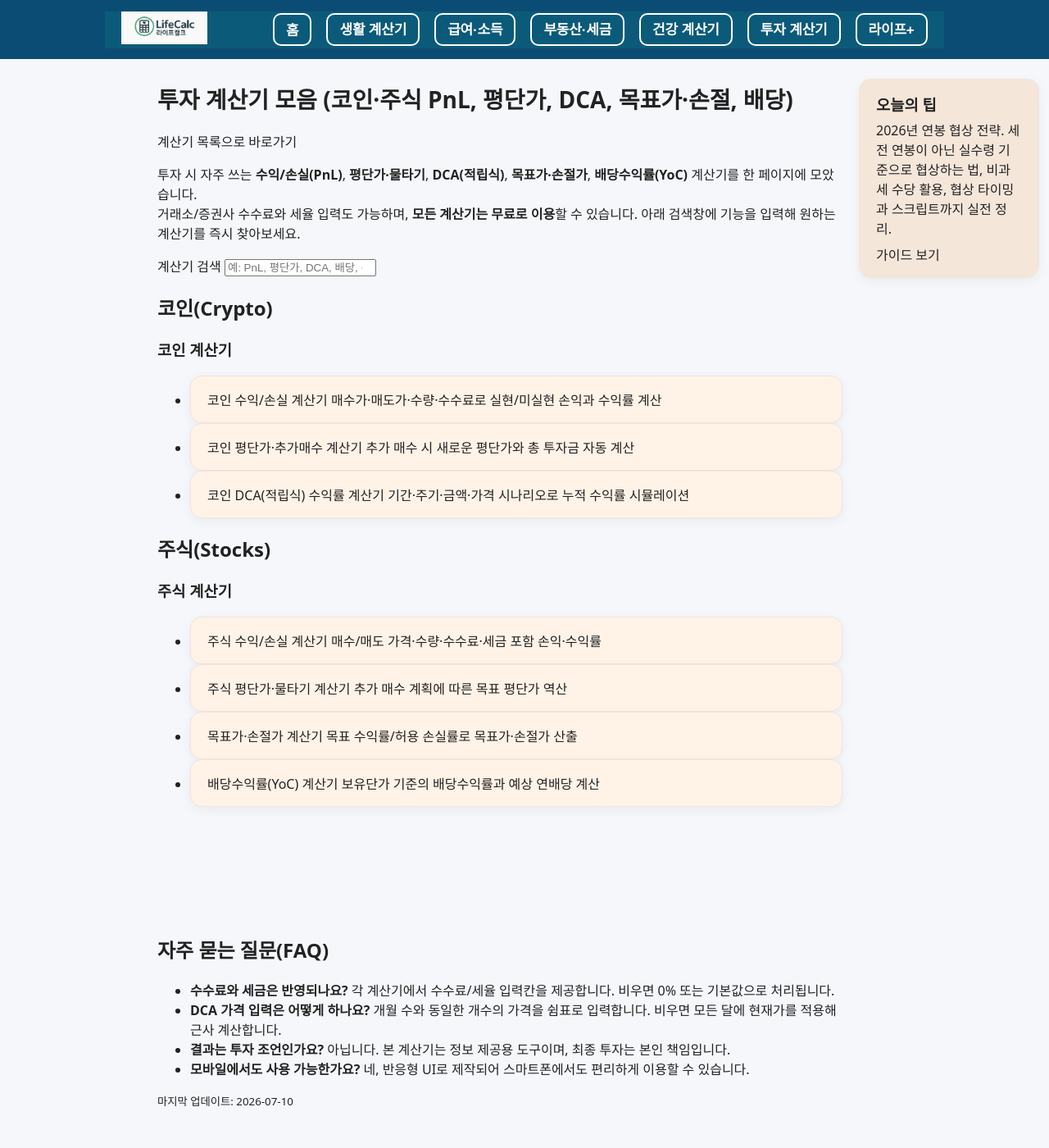
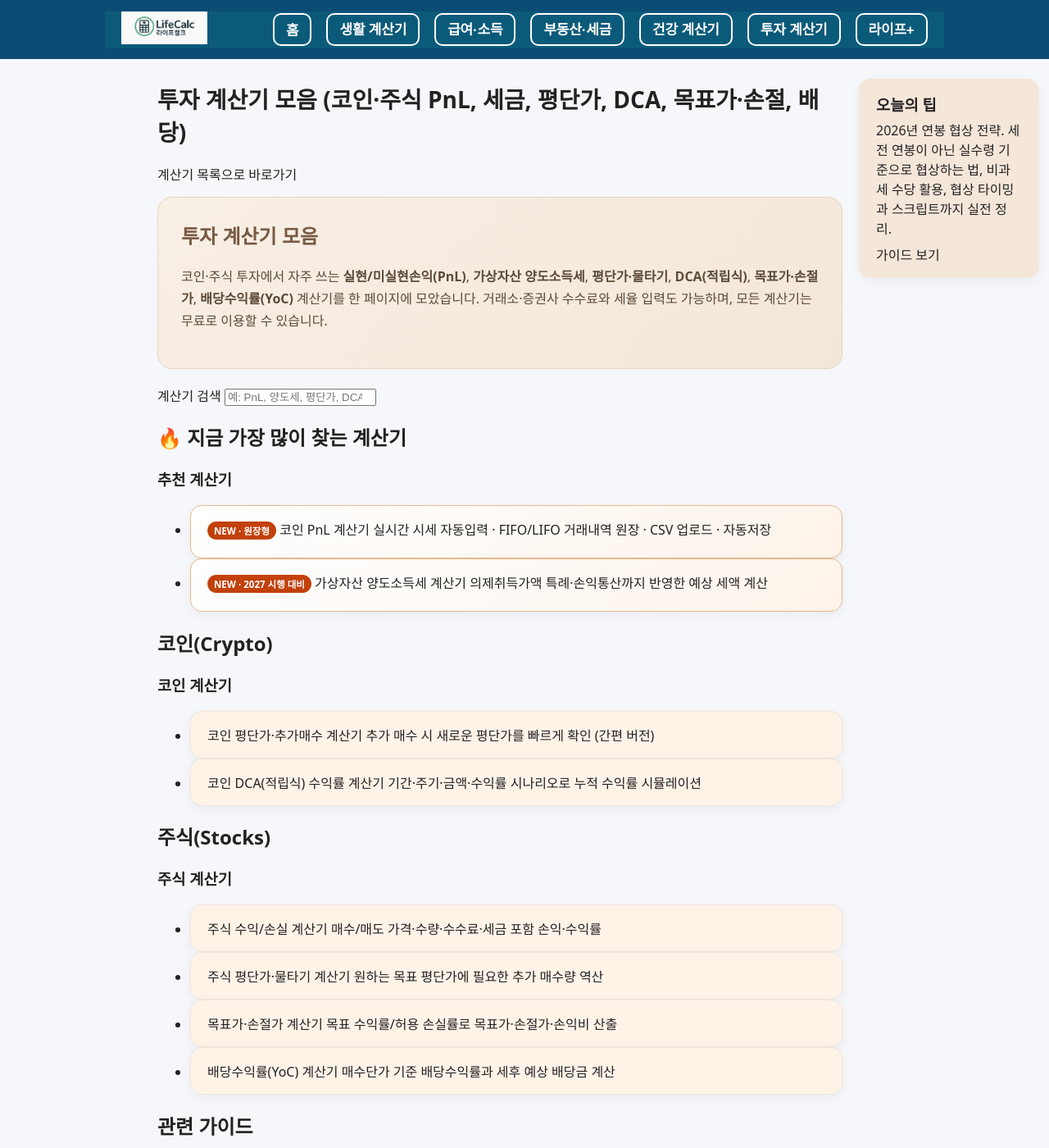
Before and after one commit to khai-lang/LifeCalc, a Jekyll site: the page built from invest/index.md, in a window 1280 px wide and 1400 px high. Shown: the whole window at 82% size. Built offline with Jekyll 4.4.1, drawn with Linux system fonts in a browser that asks for light colours; some of the changed text lies outside the part shown.

Commit message:
Update index.md

```diff
--- a/invest/index.md
+++ b/invest/index.md
@@ -1,41 +1,63 @@
 ---
-layout: default
-title: 투자 계산기 모음 (코인·주식 PnL, 평단가, DCA, 목표가·손절, 배당)
-description: 코인·주식 수익/손실(PnL), 평단가/추가매수, DCA(적립식) 수익률, 목표가·손절가, 배당수익률(YoC) 계산기를 한 곳에서 제공합니다.
-permalink: /invest/
+layout: "default"
+title: "투자 계산기 모음 (코인·주식 PnL, 세금, 평단가, DCA, 목표가·손절, 배당)"
+description: "코인·주식 실현손익(PnL), 가상자산 양도소득세, 평단가/추가매수, DCA(적립식) 수익률, 목표가·손절가, 배당수익률(YoC) 계산기를 한 곳에서 제공합니다."
+permalink: "/invest/"
 ---
 
 <a class="skip-link" href="#calc-list">계산기 목록으로 바로가기</a>
 
-
-투자 시 자주 쓰는 **수익/손실(PnL)**, **평단가·물타기**, **DCA(적립식)**, **목표가·손절가**, **배당수익률(YoC)** 계산기를 한 페이지에 모았습니다.
-거래소/증권사 수수료와 세율 입력도 가능하며, **모든 계산기는 무료로 이용**할 수 있습니다. 아래 검색창에 기능을 입력해 원하는 계산기를 즉시 찾아보세요.
+<section class="iv-hero">
+  <h1>투자 계산기 모음</h1>
+  <p class="iv-hero-desc">
+    코인·주식 투자에서 자주 쓰는 <strong>실현/미실현손익(PnL)</strong>, <strong>가상자산 양도소득세</strong>,
+    <strong>평단가·물타기</strong>, <strong>DCA(적립식)</strong>, <strong>목표가·손절가</strong>,
+    <strong>배당수익률(YoC)</strong> 계산기를 한 페이지에 모았습니다. 거래소·증권사 수수료와 세율 입력도
+    가능하며, 모든 계산기는 무료로 이용할 수 있습니다.
+  </p>
+</section>
 
 <div class="calc-search">
   <label for="calc-filter" class="sr-only">계산기 검색</label>
-  <input id="calc-filter" type="search" placeholder="예: PnL, 평단가, DCA, 배당, 손절가…" autocomplete="off">
+  <input id="calc-filter" type="search" placeholder="예: PnL, 양도세, 평단가, DCA, 배당, 손절가…" autocomplete="off">
 </div>
+
+## 🔥 지금 가장 많이 찾는 계산기
+
+<section aria-labelledby="featured-title">
+  <h3 id="featured-title" class="sr-only">추천 계산기</h3>
+  <ul id="calc-list" class="card-grid">
+    <li class="card card-featured" data-keywords="코인 pnl 수익 손실 손익 fifo lifo 실시간 원장">
+      <a class="card-link" href="/invest/crypto/pnl/">
+        <span class="card-badge">NEW · 원장형</span>
+        <span class="card-title">코인 PnL 계산기</span>
+        <span class="card-desc">실시간 시세 자동입력 · FIFO/LIFO 거래내역 원장 · CSV 업로드 · 자동저장</span>
+      </a>
+    </li>
+    <li class="card card-featured" data-keywords="가상자산 코인 양도소득세 2027 세금 의제취득가액">
+      <a class="card-link" href="/invest/crypto/capital-gains-tax/">
+        <span class="card-badge">NEW · 2027 시행 대비</span>
+        <span class="card-title">가상자산 양도소득세 계산기</span>
+        <span class="card-desc">의제취득가액 특례·손익통산까지 반영한 예상 세액 계산</span>
+      </a>
+    </li>
+  </ul>
+</section>
 
 ## 코인(Crypto)
 <section aria-labelledby="crypto-title">
   <h3 id="crypto-title" class="sr-only">코인 계산기</h3>
-  <ul id="calc-list" class="card-grid">
-    <li class="card" data-keywords="코인 pnl 수익 손실 손익">
-      <a class="card-link" href="/invest/crypto/pnl/">
-        <span class="card-title">코인 수익/손실 계산기</span>
-        <span class="card-desc">매수가·매도가·수량·수수료로 실현/미실현 손익과 수익률 계산</span>
-      </a>
-    </li>
+  <ul class="card-grid">
     <li class="card" data-keywords="코인 평단가 추가매수 물타기 희석">
       <a class="card-link" href="/invest/crypto/avg-cost/">
         <span class="card-title">코인 평단가·추가매수 계산기</span>
-        <span class="card-desc">추가 매수 시 새로운 평단가와 총 투자금 자동 계산</span>
+        <span class="card-desc">추가 매수 시 새로운 평단가를 빠르게 확인 (간편 버전)</span>
       </a>
     </li>
     <li class="card" data-keywords="코인 dca 적립식 평균매수 수익률">
       <a class="card-link" href="/invest/crypto/dca/">
         <span class="card-title">코인 DCA(적립식) 수익률 계산기</span>
-        <span class="card-desc">기간·주기·금액·가격 시나리오로 누적 수익률 시뮬레이션</span>
+        <span class="card-desc">기간·주기·금액·수익률 시나리오로 누적 수익률 시뮬레이션</span>
       </a>
     </li>
   </ul>
@@ -51,24 +73,32 @@ permalink: /invest/
         <span class="card-desc">매수/매도 가격·수량·수수료·세금 포함 손익·수익률</span>
       </a>
     </li>
-    <li class="card" data-keywords="주식 평단가 물타기 추가매수">
+    <li class="card" data-keywords="주식 평단가 물타기 추가매수 목표 역산">
       <a class="card-link" href="/invest/stocks/avg-cost/">
         <span class="card-title">주식 평단가·물타기 계산기</span>
-        <span class="card-desc">추가 매수 계획에 따른 목표 평단가 역산</span>
+        <span class="card-desc">원하는 목표 평단가에 필요한 추가 매수량 역산</span>
       </a>
     </li>
-    <li class="card" data-keywords="목표가 손절가 리스크 관리 손실 제한">
+    <li class="card" data-keywords="목표가 손절가 리스크 관리 손실 제한 손익비">
       <a class="card-link" href="/invest/stocks/targets/">
         <span class="card-title">목표가·손절가 계산기</span>
-        <span class="card-desc">목표 수익률/허용 손실률로 목표가·손절가 산출</span>
+        <span class="card-desc">목표 수익률/허용 손실률로 목표가·손절가·손익비 산출</span>
       </a>
     </li>
-    <li class="card" data-keywords="배당 수익률 yoc 배당수익률">
+    <li class="card" data-keywords="배당 수익률 yoc 배당수익률 세후배당금">
       <a class="card-link" href="/invest/stocks/dividend-yield/">
         <span class="card-title">배당수익률(YoC) 계산기</span>
-        <span class="card-desc">보유단가 기준의 배당수익률과 예상 연배당 계산</span>
+        <span class="card-desc">매수단가 기준 배당수익률과 세후 예상 배당금 계산</span>
       </a>
     </li>
+  </ul>
+</section>
+
+## 관련 가이드
+<section aria-labelledby="guide-title" class="iv-guide-links">
+  <h3 id="guide-title" class="sr-only">관련 가이드</h3>
+  <ul class="iv-guide-list">
+    <li><a href="/guide/crypto-tax-2027/">2027 가상자산 과세 완벽 정리 — 세율, 기본공제, 의제취득가액까지</a></li>
   </ul>
 </section>
 
@@ -88,21 +118,49 @@ permalink: /invest/
 
 ## 자주 묻는 질문(FAQ)
 - **수수료와 세금은 반영되나요?** 각 계산기에서 수수료/세율 입력칸을 제공합니다. 비우면 0% 또는 기본값으로 처리됩니다.
-- **DCA 가격 입력은 어떻게 하나요?** 개월 수와 동일한 개수의 가격을 쉼표로 입력합니다. 비우면 모든 달에 현재가를 적용해 근사 계산합니다.
+- **가상자산 양도소득세는 언제부터 적용되나요?** 2027년 1월 1일 이후 양도·대여분부터 적용됩니다. 자세한 내용은 [가상자산 양도소득세 계산기](/invest/crypto/capital-gains-tax/)와 [관련 가이드](/guide/crypto-tax-2027/)를 참고하세요.
+- **코인 PnL 계산기는 여러 번 나눠 매수·매도해도 계산되나요?** 네, 거래내역을 원하는 만큼 입력하면 FIFO/LIFO 방식으로 실현손익과 미실현손익을 자동 계산합니다.
 - **결과는 투자 조언인가요?** 아닙니다. 본 계산기는 정보 제공용 도구이며, 최종 투자는 본인 책임입니다.
 - **모바일에서도 사용 가능한가요?** 네, 반응형 UI로 제작되어 스마트폰에서도 편리하게 이용할 수 있습니다.
 
 <small>마지막 업데이트: {{ site.time | date: "%Y-%m-%d" }}</small>
 
+<style>
+  .iv-hero {
+    background: linear-gradient(135deg, #f8efe5, #f3e7d9);
+    border: 1px solid #e3d4c5;
+    border-radius: 18px;
+    padding: 28px;
+    margin-bottom: 20px;
+  }
+  .iv-hero h1 { margin-top: 0; color: #785a43; }
+  .iv-hero-desc { line-height: 1.7; color: #5c4a38; }
+
+  .card-featured {
+    border: 1px solid #e8b98f !important;
+    background: linear-gradient(135deg, #fff, #fdf3ea) !important;
+  }
+  .card-badge {
+    display: inline-block; background: #c2410c; color: #fff; font-size: 0.72rem;
+    font-weight: 700; padding: 3px 8px; border-radius: 999px; margin-bottom: 6px;
+  }
+
+  .iv-guide-list { list-style: none; padding: 0; margin: 0 0 20px; }
+  .iv-guide-list li {
+    background: #faf7f2; border: 1px solid #eaddcd; border-radius: 12px;
+    padding: 14px 18px; margin-bottom: 10px;
+  }
+  .iv-guide-list a { color: #c2410c; text-decoration: none; font-weight: 600; }
+  .iv-guide-list a:hover { text-decoration: underline; }
+</style>
+
 <script>
-  // 광고 CLS 방지: 최소 높이 확보 후 로드
   document.addEventListener('DOMContentLoaded', function(){
     var ad = document.querySelector('.ad-box');
     if (ad) { ad.style.minHeight = '120px'; }
     (window.adsbygoogle = window.adsbygoogle || []).push({});
   });
 
-  // 필터
   const input = document.getElementById('calc-filter');
   const cards = document.querySelectorAll('.card');
   input?.addEventListener('input', (e) => {
@@ -113,7 +171,6 @@ permalink: /invest/
     });
   });
 
-  // 최근 본 계산기(세션 기준)
   const recentKey = 'recentCalculators';
   const recentBox = document.querySelector('.recent-box');
   const recentList = document.querySelector('.recent-list');
@@ -126,7 +183,6 @@ permalink: /invest/
       sessionStorage.setItem(recentKey, JSON.stringify(arr.slice(0,3)));
     });
   });
-  // 표시
   const saved = JSON.parse(sessionStorage.getItem(recentKey) || '[]');
   if (saved.length && recentBox && recentList) {
     recentBox.hidden = false;
@@ -134,7 +190,6 @@ permalink: /invest/
   }
 </script>
 
-<!-- 구조화데이터: Breadcrumb + ItemList + WebApplication(간략) -->
 <script type="application/ld+json">
 {
   "@context":"https://schema.org",
@@ -152,13 +207,14 @@ permalink: /invest/
   "@type":"ItemList",
   "name":"투자 계산기 모음",
   "itemListElement":[
-    {"@type":"ListItem","position":1,"url":"https://calculator.khaistory.com/invest/crypto/pnl/","name":"코인 수익/손실 계산기"},
-    {"@type":"ListItem","position":2,"url":"https://calculator.khaistory.com/invest/crypto/avg-cost/","name":"코인 평단가·추가매수 계산기"},
-    {"@type":"ListItem","position":3,"url":"https://calculator.khaistory.com/invest/crypto/dca/","name":"코인 DCA(적립식) 수익률 계산기"},
-    {"@type":"ListItem","position":4,"url":"https://calculator.khaistory.com/invest/stocks/pnl/","name":"주식 수익/손실 계산기"},
-    {"@type":"ListItem","position":5,"url":"https://calculator.khaistory.com/invest/stocks/avg-cost/","name":"주식 평단가·물타기 계산기"},
-    {"@type":"ListItem","position":6,"url":"https://calculator.khaistory.com/invest/stocks/targets/","name":"목표가·손절가 계산기"},
-    {"@type":"ListItem","position":7,"url":"https://calculator.khaistory.com/invest/stocks/dividend-yield/","name":"배당수익률(YoC) 계산기"}
+    {"@type":"ListItem","position":1,"url":"https://calculator.khaistory.com/invest/crypto/pnl/","name":"코인 PnL 계산기"},
+    {"@type":"ListItem","position":2,"url":"https://calculator.khaistory.com/invest/crypto/capital-gains-tax/","name":"가상자산 양도소득세 계산기"},
+    {"@type":"ListItem","position":3,"url":"https://calculator.khaistory.com/invest/crypto/avg-cost/","name":"코인 평단가·추가매수 계산기"},
+    {"@type":"ListItem","position":4,"url":"https://calculator.khaistory.com/invest/crypto/dca/","name":"코인 DCA(적립식) 수익률 계산기"},
+    {"@type":"ListItem","position":5,"url":"https://calculator.khaistory.com/invest/stocks/pnl/","name":"주식 수익/손실 계산기"},
+    {"@type":"ListItem","position":6,"url":"https://calculator.khaistory.com/invest/stocks/avg-cost/","name":"주식 평단가·물타기 계산기"},
+    {"@type":"ListItem","position":7,"url":"https://calculator.khaistory.com/invest/stocks/targets/","name":"목표가·손절가 계산기"},
+    {"@type":"ListItem","position":8,"url":"https://calculator.khaistory.com/invest/stocks/dividend-yield/","name":"배당수익률(YoC) 계산기"}
   ]
 }
 </script>
@@ -170,8 +226,8 @@ permalink: /invest/
   "name":"투자 계산기 모음",
   "isPartOf":{"@type":"WebSite","name":"생활 계산기 포털","url":"https://calculator.khaistory.com/"},
   "about":[
-    {"@type":"WebApplication","name":"코인 수익/손실 계산기","applicationCategory":"FinanceApplication","operatingSystem":"Web","url":"https://calculator.khaistory.com/invest/crypto/pnl/","offers":{"@type":"Offer","price":"0","priceCurrency":"KRW"}},
-    {"@type":"WebApplication","name":"주식 수익/손실 계산기","applicationCategory":"FinanceApplication","operatingSystem":"Web","url":"https://calculator.khaistory.com/invest/stocks/pnl/","offers":{"@type":"Offer","price":"0","priceCurrency":"KRW"}}
+    {"@type":"WebApplication","name":"코인 PnL 계산기","applicationCategory":"FinanceApplication","operatingSystem":"Web","url":"https://calculator.khaistory.com/invest/crypto/pnl/","offers":{"@type":"Offer","price":"0","priceCurrency":"KRW"}},
+    {"@type":"WebApplication","name":"가상자산 양도소득세 계산기","applicationCategory":"FinanceApplication","operatingSystem":"Web","url":"https://calculator.khaistory.com/invest/crypto/capital-gains-tax/","offers":{"@type":"Offer","price":"0","priceCurrency":"KRW"}}
   ]
 }
 </script>
```
